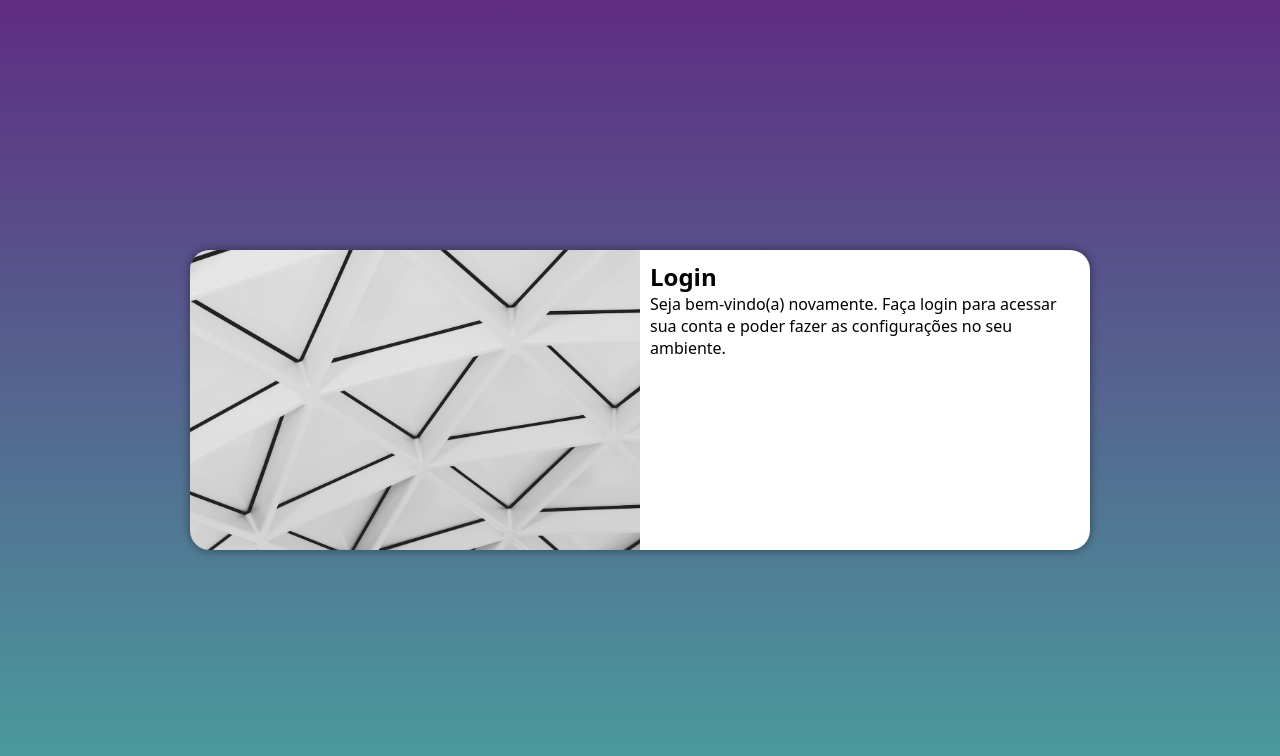
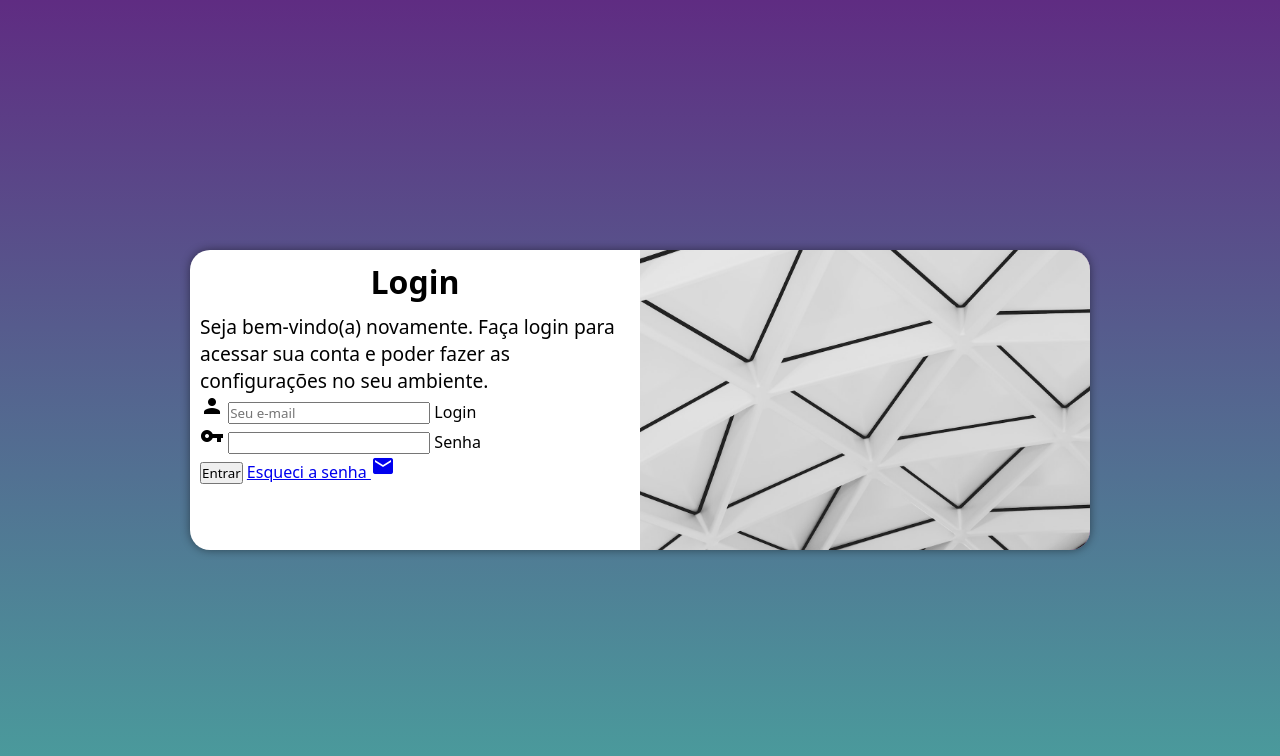
Before and after one commit to JheanAntunes/projeto-login, a plain HTML site: page index.html in a window 1280 px wide. Drawn offline with Linux system fonts and the light colour scheme.

Commit message:
adicionei o formulario

```diff
--- a/estilos/media-query.css
+++ b/estilos/media-query.css
@@ -46,14 +46,23 @@ Grandes telas: acima de 1200px
      }
 
      section#login > div#imagem{
-        float: left;
+        float: right;
         width: 50%;
         height: 100%;
      }
 
      section#login > div#formulario{
-        float: right;
+        float: left;
         width: 50%;
 
     }
+
+    div#formulario > h1{
+        font-size: 2em;
+    }
+
+    div#formulario > p{
+        font-size: 1.2em;
+
+    }
 }
--- a/estilos/style.css
+++ b/estilos/style.css
@@ -55,3 +55,14 @@ section#login > div#formulario{
     padding: 10px;
     display: block;
 }
+
+div#formulario > h1{
+    text-align: center;
+    margin-bottom: 10px;
+
+}
+
+div#formulario > p{
+    font-size: 0.8em;
+
+}
--- a/index.html
+++ b/index.html
@@ -7,6 +7,8 @@
     <title>Projeto-login</title>
     <link rel="stylesheet" href="estilos/style.css">
     <link rel="stylesheet" href="estilos/media-query.css">
+    <link href="https://fonts.googleapis.com/icon?family=Material+Icons"
+      rel="stylesheet">
 </head>
 <body>
     <main>
@@ -18,7 +20,24 @@
             <div id="formulario">
                 <h1>Login</h1>
                 <p>Seja bem-vindo(a) novamente. Faça login para acessar sua conta e poder fazer as configurações no seu ambiente.</p>
-                <form action="login.php" method="post" autocomplete="on"></form>
+                <form action="login.php" method="post" autocomplete="on">
+                    <div class="campo">
+                        <span  class="material-icons md-48">person</span>
+                        <input type="email" name="login" id="ilogin" required placeholder="Seu e-mail" autocomplete="email">
+                        <label for="ilogin">Login</label>
+                    </div>
+
+                    <div class="campo">
+                        <span  class="material-icons md-48">vpn_key</span>
+                        <input type="password" name="senha" id="isenha" required min-length="6" max-length="25" autocomplete="current-password">
+                        <label for="isenha">Senha</label>
+                    </div>
+                    <input type="submit" value="Entrar">
+                    <a href="Esqueci.html">
+                        Esqueci a senha <span  class="material-icons md-48">mail</span>
+                    </a>
+
+                </form>
             </div>
         </section>
     </main>
```
